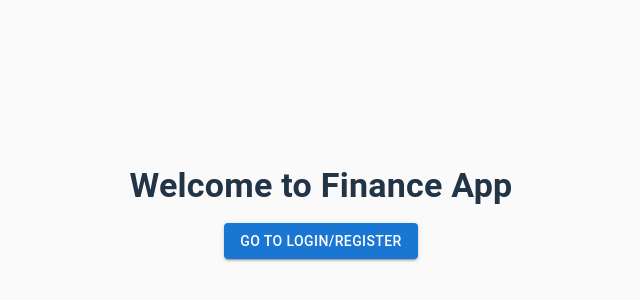
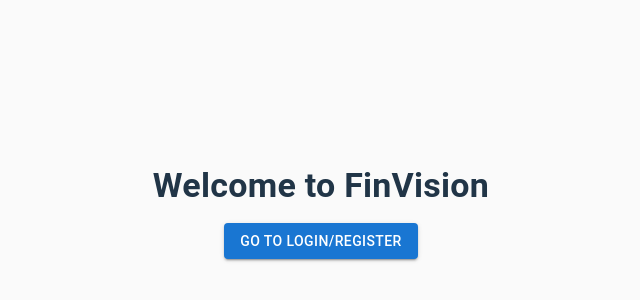
Before and after one commit to JasmineChen0103/webapp_finalproject_finance_simulator, a React (Vite) app: page / in a window 1280 px wide. Shown: the part 188-488 px from the top of the page, without its empty margins (319-959 px from the left). Built offline with nearby package versions, Linux system fonts and the light colour scheme.

Commit message:
add app name "FinVision"

```diff
--- a/src/pages/index.jsx
+++ b/src/pages/index.jsx
@@ -17,7 +17,7 @@ export default function Index() {
             }}
         >
             <Typography variant="h4" fontWeight={600}>
-                Welcome to Finance App
+                Welcome to FinVision
             </Typography>
 
             <Button variant="contained" onClick={() => navigate("/login")}>
```
